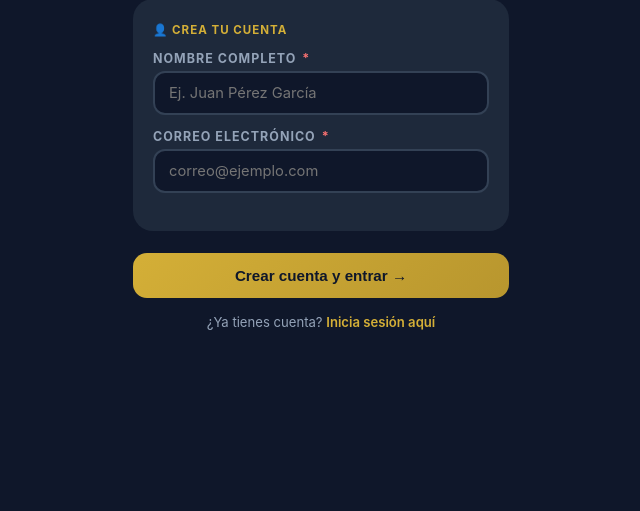
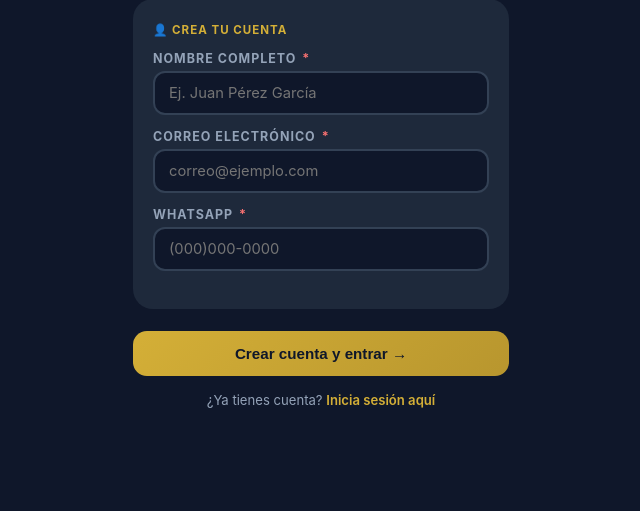
Before and after one commit to Office-Studio-Jj/biblioteca-dga, a Flask app: page /registro in a window 1280 px wide. Shown: the part 145-656 px from the top of the page, without its empty margins (319-959 px from the left). Run offline with Flask 3, Linux system fonts and the light colour scheme; parts of the project's set-up code (start-up, migrations or seed data) failed here and were passed over; some libraries are stand-ins or nearby versions.

Commit message:
feat: WhatsApp en registro + notificacion admin + supervisor oculto para usuarios
- Registro: campo WhatsApp con auto-formato (000)000-0000 via JS
- Notificacion: CallMeBot API envia WhatsApp al admin (809)354-7636 al registrarse
- Supervisor: detalles (Codigo OK, Capitulo OK, etc.) solo visibles para master/operativo
- Usuarios regulares ven solo el resultado y codigo verificado del supervisor
- Rol "Invitado" renombrado a "Usuario" en index.html
- Skill: biblioteca-dga-whatsapp-notify creada

Co-Authored-By: Claude Opus 4.6 <noreply@anthropic.com>

```diff
--- a/server.py
+++ b/server.py
@@ -121,6 +121,40 @@ HISTORIAL_FILE   = str(_DATA_DIR / "historial_invitados.json")
 RECOVERY_FILE    = str(_DATA_DIR / "recuperaciones.json")
 CUADERNOS_FILE   = str(_DATA_DIR / "cuadernos.json")
 
+# ── Notificación WhatsApp al admin (CallMeBot API) ────────────────────────
+_ADMIN_WHATSAPP = "18093547636"  # (809)354-7636 con código país +1 RD
+
+def _notificar_whatsapp_registro(nombre, correo, whatsapp_usuario):
+    """Envía WhatsApp al admin cuando alguien se registra. No bloquea si falla."""
+    apikey = os.environ.get("CALLMEBOT_APIKEY", "")
+    if not apikey:
+        print(f"[WA_NOTIFY] Sin CALLMEBOT_APIKEY — registro de {correo} no notificado por WhatsApp")
+        return False
+    try:
+        import urllib.request
+        import urllib.parse
+        mensaje = (
+            f"📲 Nuevo registro en Biblioteca DGA\n\n"
+            f"Nombre: {nombre}\n"
+            f"Correo: {correo}\n"
+            f"WhatsApp: {whatsapp_usuario}\n"
+            f"Fecha: {datetime.now().strftime('%Y-%m-%d %H:%M')}"
+        )
+        url = (
+            f"https://api.callmebot.com/whatsapp.php"
+            f"?phone={_ADMIN_WHATSAPP}"
+            f"&text={urllib.parse.quote(mensaje)}"
+            f"&apikey={apikey}"
+        )
+        req = urllib.request.Request(url, method='GET')
+        with urllib.request.urlopen(req, timeout=10) as resp:
+            status = resp.status
+            print(f"[WA_NOTIFY] Enviado a {_ADMIN_WHATSAPP} — status={status}")
+            return status == 200
+    except Exception as e:
+        print(f"[WA_NOTIFY] Error enviando WhatsApp: {e}")
+        return False
+
 # ── Helpers de historial (solo admin puede ver/gestionar) ────────────────
 def load_historial():
     try:
@@ -310,6 +344,14 @@ def registro():
         data["usuarios"].append(nuevo)
         save_users(data)
         log_historial(correo, nuevo["nombre"], "registro", "Nuevo usuario registrado")
+
+        # Notificar al admin por WhatsApp (no bloquea si falla)
+        import threading
+        threading.Thread(
+            target=_notificar_whatsapp_registro,
+            args=(nuevo["nombre"], correo, nuevo["whatsapp"]),
+            daemon=True
+        ).start()
 
         session.permanent               = True
         session["logged_in"]            = True
--- a/templates/registro.html
+++ b/templates/registro.html
@@ -81,6 +81,12 @@
       <div class="field">
         <label>Correo electrónico <span class="required">*</span></label>
         <input type="email" name="correo" placeholder="correo@ejemplo.com" required>
+      </div>
+
+      <div class="field">
+        <label>WhatsApp <span class="required">*</span></label>
+        <input type="tel" id="whatsappField" name="whatsapp" placeholder="(000)000-0000" required
+               maxlength="13" inputmode="numeric" autocomplete="tel">
       </div>
     </div>
 
@@ -175,6 +181,25 @@
 </style>
 
 <script>
+  // ── Auto-formato WhatsApp (000)000-0000 ──
+  const _waField = document.getElementById('whatsappField');
+  _waField.addEventListener('input', function(e) {
+    let v = this.value.replace(/\D/g, '').slice(0, 10);
+    if (v.length > 6) {
+      this.value = '(' + v.slice(0,3) + ')' + v.slice(3,6) + '-' + v.slice(6);
+    } else if (v.length > 3) {
+      this.value = '(' + v.slice(0,3) + ')' + v.slice(3);
+    } else if (v.length > 0) {
+      this.value = '(' + v;
+    } else {
+      this.value = '';
+    }
+  });
+  // Prevenir letras
+  _waField.addEventListener('keypress', function(e) {
+    if (!/[\d]/.test(e.key) && e.key !== 'Backspace' && e.key !== 'Tab') e.preventDefault();
+  });
+
   const _tutorSteps = [
     {
       target: 'input[name="nombre"]',
@@ -189,8 +214,14 @@
       position: 'below'
     },
     {
+      target: '#whatsappField',
+      title: '📱 Paso 3: WhatsApp',
+      body: 'Tu numero de WhatsApp. Se formatea solo: <strong>(809)354-7636</strong>.',
+      position: 'below'
+    },
+    {
       target: '.btn-reg',
-      title: '🚀 Paso 3: Listo!',
+      title: '🚀 Paso 4: Listo!',
       body: 'Presiona el boton y entraras <strong>automaticamente</strong>. La contrasena inicial es <strong>Puertos2024</strong> y podras cambiarla.',
       position: 'above'
     }
```
Also changed, not shown: templates/index.html (+31 -8 lines).
